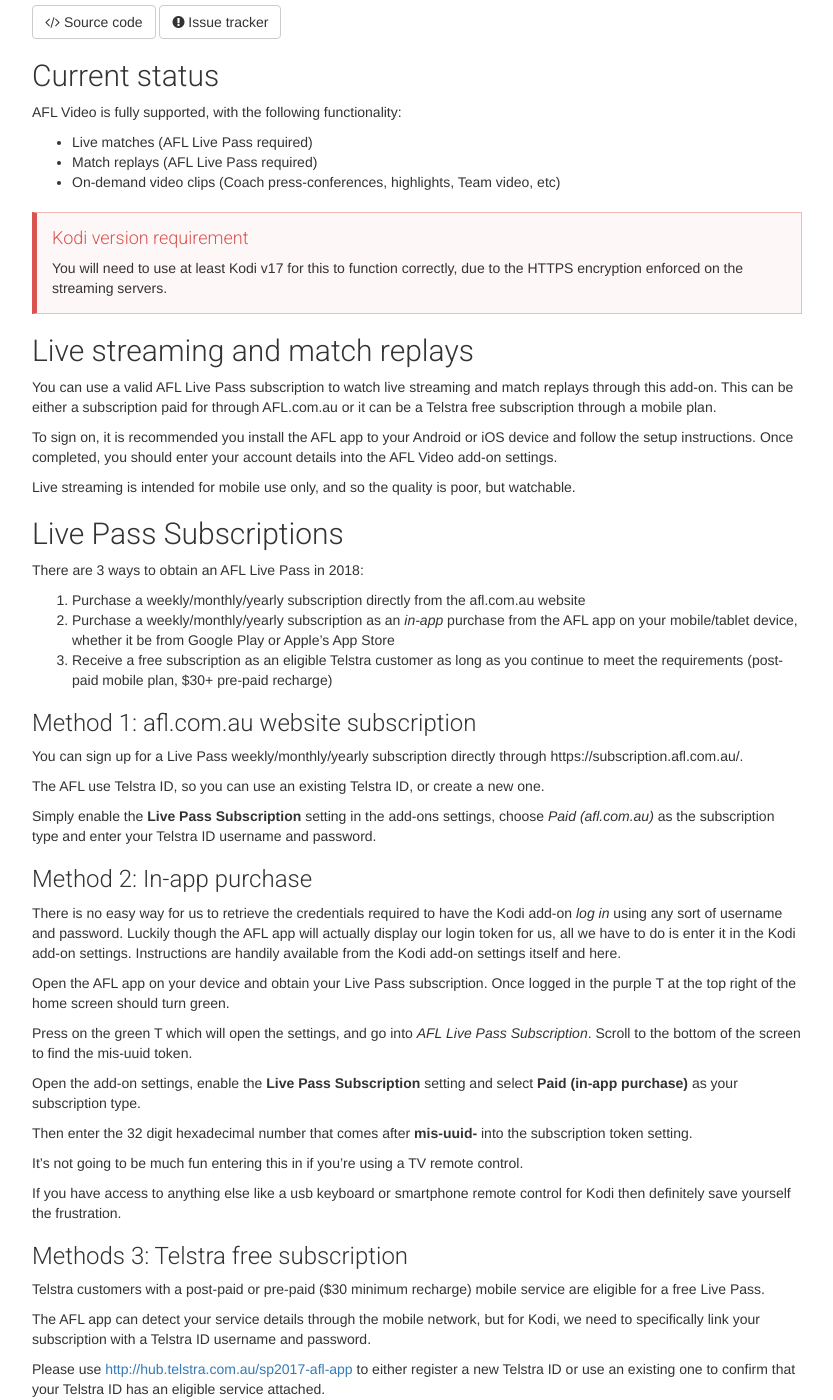
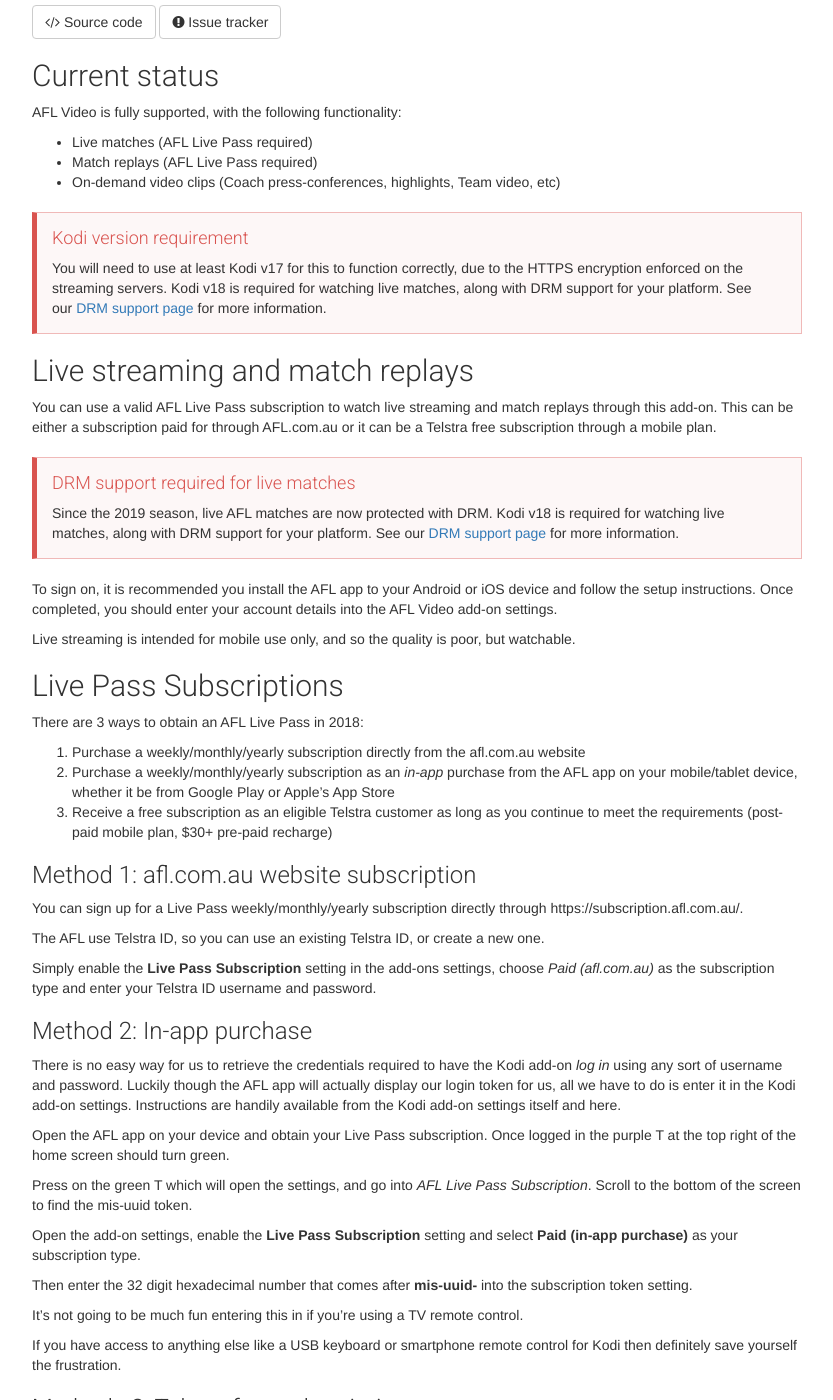
Before and after one commit to aussieaddons/web, a Jekyll site: the page built from _addons/afl.md, in a window 1280 px wide and 1400 px high, scrolled down 243 px. Shown: the whole window, without its empty margins (143-976 px from the left). Built offline with Jekyll 4.4.1, drawn with Linux system fonts in a browser that asks for light colours; nearby versions of some CDN libraries.

Commit message:
Update AFL addon page with DRM info

```diff
--- a/_addons/afl.md
+++ b/_addons/afl.md
@@ -18,13 +18,27 @@ AFL Video is fully supported, with the following functionality:
   <h4>Kodi version requirement</h4>
   You will need to use at least Kodi v17 for this to function correctly, due to the
   HTTPS encryption enforced on the streaming servers.
+
+  Kodi v18 is required for watching live matches, along with DRM support for
+  your platform. See our <a href="/drm">DRM support page</a> for more
+  information.
 </div>
 
 
 ## Live streaming and match replays
+
 You can use a valid AFL Live Pass subscription to watch live streaming and match
 replays through this add-on. This can be either a subscription paid for through AFL.com.au
 or it can be a Telstra free subscription through a mobile plan.
+
+<div class="bs-callout bs-callout-danger">
+  <h4>DRM support required for live matches</h4>
+  Since the 2019 season, live AFL matches are now protected with DRM.
+
+  Kodi v18 is required for watching live matches, along with DRM support for
+  your platform. See our <a href="/drm">DRM support page</a> for more
+  information.
+</div>
 
 To sign on, it is recommended you install the AFL app to your Android or iOS device
 and follow the setup instructions. Once completed, you should enter your account details
@@ -68,8 +82,7 @@ Then enter the 32 digit hexadecimal number that comes after **mis-uuid-** into t
 
 It's not going to be much fun entering this in if you're using a TV remote control.
 
-If you have access to anything else like a usb keyboard or smartphone remote control for Kodi then definitely save yourself the frustration.
-
+If you have access to anything else like a USB keyboard or smartphone remote control for Kodi then definitely save yourself the frustration.
 
 
 ### Methods 3: Telstra free subscription
```
